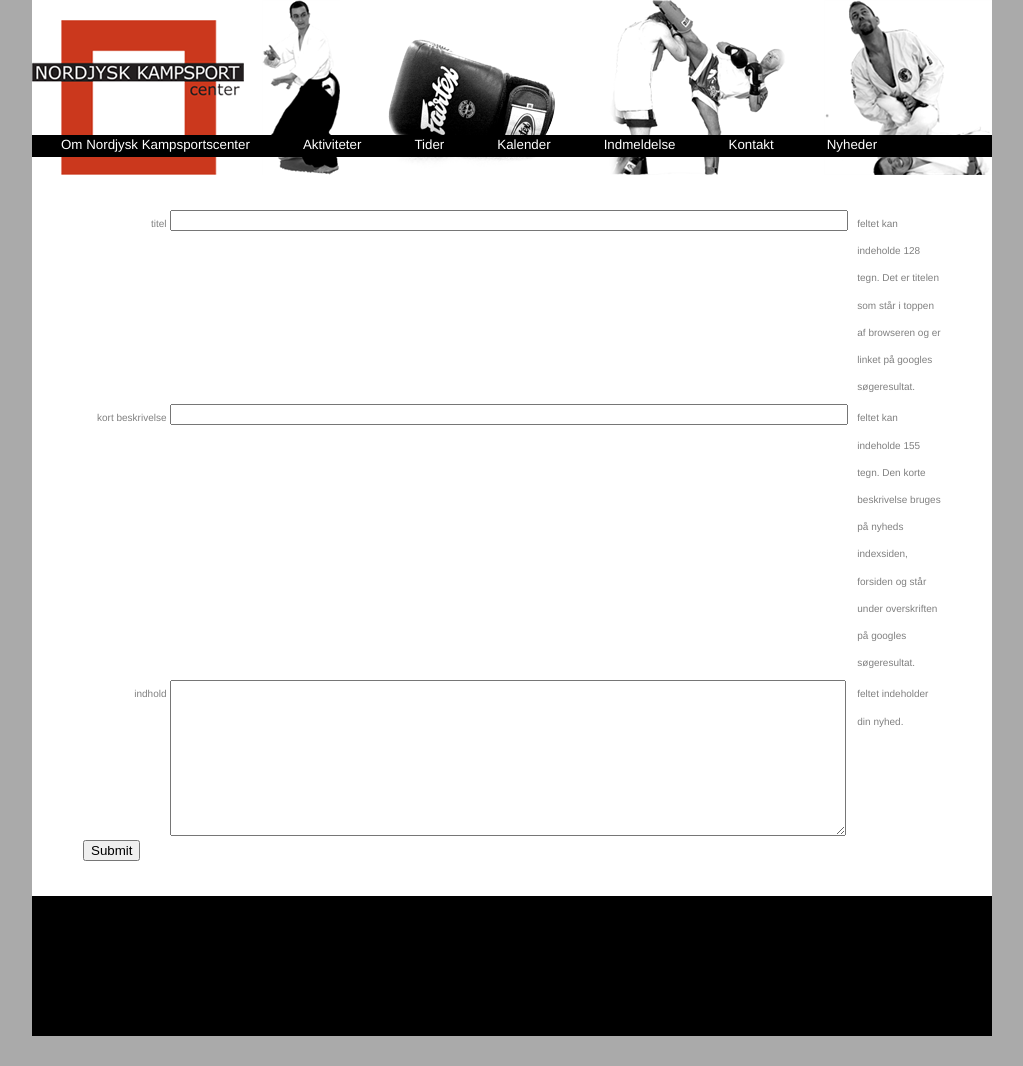
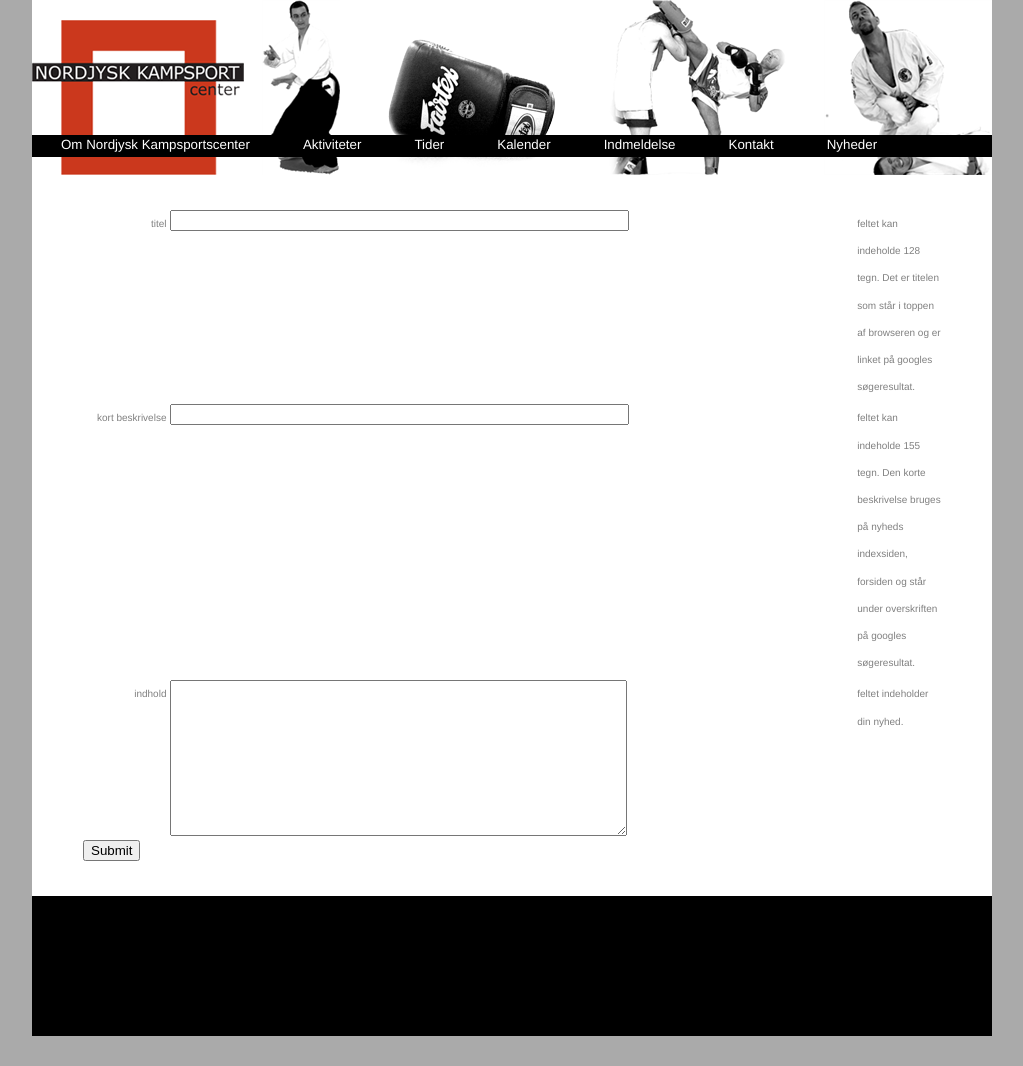
Before and after one commit to jeppevb/NKC, a PHP site: page /opret_nyheder.php in a window 1280 px wide. Shown: the whole page, without its empty margins (128-1151 px from the left). Run offline with PHP 8.4, Linux system fonts and the light colour scheme; the visitor is signed in with stand-in values (Sample User, id 1); tables that the repository leaves empty or names only in its code hold one stand-in row (values such as "Sample post"); a stand-in replaces the project's code that opens the database connection.

Commit message:
new features

```diff
--- a/opret_nyheder.php
+++ b/opret_nyheder.php
@@ -2,13 +2,22 @@
 <?php include_once 'includes/dbcrudconfig.php'; ?>
 <?php
 
+function myTags($param) {
+
+	$str = preg_replace('/([^\s]+\.(png|jpg|jpeg|gif))(\s)/', '<img¤src="\1"¤/>\3', $param);
+
+	$str = preg_replace('/(http[^\s]+(?<!(png|jpg|gif)))\s([^\s]+)(\s)/', '<a href="\1">\3</a>\4', $str);
+
+	$str = str_replace('¤',	' ', $str);
+	return $str;
+}
+
 if (isset($_POST['title']) AND isset($_POST['newscontent']) AND isset($_POST['meta_desc'])){
 
 	$title = htmlentities($_POST['title'],ENT_QUOTES, 'UTF-8');
-	$content = htmlentities($_POST['newscontent'],ENT_QUOTES, 'UTF-8');
+	$content = myTags(htmlentities($_POST['newscontent'],ENT_QUOTES, 'UTF-8'));
 	$meta_desc = htmlentities($_POST['meta_desc'],ENT_QUOTES, 'UTF-8');
 	$admin_id = $_SESSION['SESS_ADMIN_ID'];
-
 
 	mysql_query('begin');
 	mysql_query('INSERT into NEWS (admin_id, title, meta_desc, content) values (' . $admin_id . ', \'' . $title . '\', \'' . $meta_desc . '\', \'' . $content	. '\');', $inscon) or die(mysql_error());
@@ -49,7 +58,7 @@ if (isset($_POST['title']) AND isset($_POST['newscontent']) AND isset($_POST['me
 				<table>
 					<tr>
 						<td style="text-align: right;" class="legend">titel</td>
-						<td class="input"><input style="width: 98%;" name="title"
+						<td class="input"><input style="width: 66%;" name="title"
 							id="title" type="text" /></td>
 						<td class="legend">feltet kan indeholde 128 tegn. Det er titelen
 							som står i toppen af browseren og er linket på googles
@@ -57,7 +66,7 @@ if (isset($_POST['title']) AND isset($_POST['newscontent']) AND isset($_POST['me
 					</tr>
 					<tr>
 						<td style="text-align: right;" class="legend">kort beskrivelse</td>
-						<td class="input"><input style="width: 98%;" name="meta_desc"
+						<td class="input"><input style="width: 66%;" name="meta_desc"
 							id="meta_desc" type="text" /></td>
 						<td class="legend">feltet kan indeholde 155 tegn. Den korte
 							beskrivelse bruges på nyheds indexsiden, forsiden og står under
@@ -65,7 +74,7 @@ if (isset($_POST['title']) AND isset($_POST['newscontent']) AND isset($_POST['me
 					</tr>
 					<tr>
 						<td style="text-align: right;" class="legend">indhold</td>
-						<td class="input"><textarea style="width: 98%;" name="newscontent"
+						<td class="input"><textarea style="width: 66%;" name="newscontent"
 								id="newscontent" rows="10"></textarea></td>
 						<td class="legend">feltet indeholder din nyhed.</td>
 					</tr>
--- a/stylesheets/stylesheet.css
+++ b/stylesheets/stylesheet.css
@@ -81,7 +81,7 @@ hr {
 	}
 
 .legend{
-	width: 14em;
+	width: 20em;
 	vertical-align: top;
 	font-weight: normal;
 	font-size: x-small;
```
Also changed, not shown: 1 other file.
